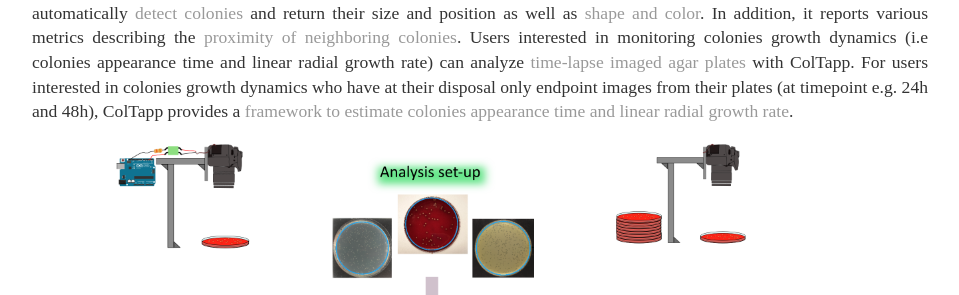
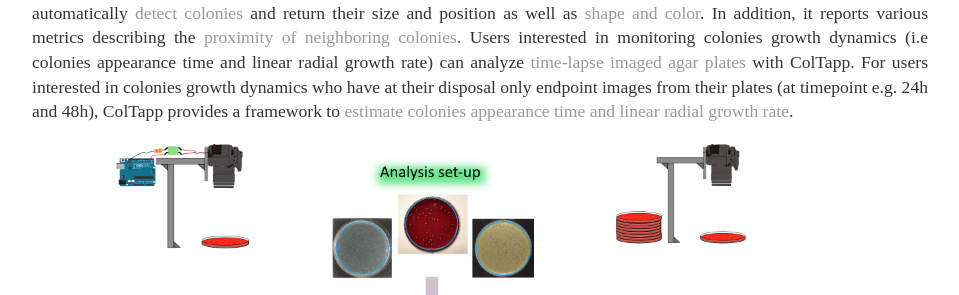
Before and after one commit to ColTapp/ColTapp.github.io, a Jekyll site: the page built from about.md, in a window 1280 px wide. Shown: the part 231-526 px from the top of the page, without its empty margins (160-1119 px from the left). Built offline with Jekyll 4.4.1, drawn with Linux system fonts in a browser that asks for light colours.

Commit message:
Update about.md

```diff
--- a/about.md
+++ b/about.md
@@ -4,7 +4,7 @@ title: About
 ---
 # About ColTapp
 ColTapp (Colony Time-lapse application) is a user friendly tool implementing all image- and downstream analysis steps necessary to derive biologically relevant data from pictures of bacterial colonies growing on agar plates.
-ColTapp can automatically [detect colonies](https://coltapp.github.io/detect.html) and return their size and position as well as [shape and color](https://coltapp.github.io/characteristics.html). In addition, it reports various metrics describing the [proximity of neighboring colonies](https://coltapp.github.io/characteristics.html). Users interested in monitoring colonies growth dynamics (i.e colonies appearance time and linear radial growth rate) can analyze [time-lapse imaged agar plates](https://coltapp.github.io/timelapse.html) with ColTapp. For users interested in colonies growth dynamics who have at their disposal only endpoint images from their plates (at timepoint e.g. 24h and 48h), ColTapp provides a [framework to estimate colonies appearance time and linear radial growth rate](https://coltapp.github.io/endpoint.html).
+ColTapp can automatically [detect colonies](https://coltapp.github.io/detect.html) and return their size and position as well as [shape and color](https://coltapp.github.io/characteristics.html). In addition, it reports various metrics describing the [proximity of neighboring colonies](https://coltapp.github.io/characteristics.html). Users interested in monitoring colonies growth dynamics (i.e colonies appearance time and linear radial growth rate) can analyze [time-lapse imaged agar plates](https://coltapp.github.io/timelapse.html) with ColTapp. For users interested in colonies growth dynamics who have at their disposal only endpoint images from their plates (at timepoint e.g. 24h and 48h), ColTapp provides a framework to [estimate colonies appearance time and linear radial growth rate](https://coltapp.github.io/endpoint.html).
 
 <figure>
   <img src="{{site.url}}/assets/images/Workflow.png" alt="ColTapp Workflow"/>
```
